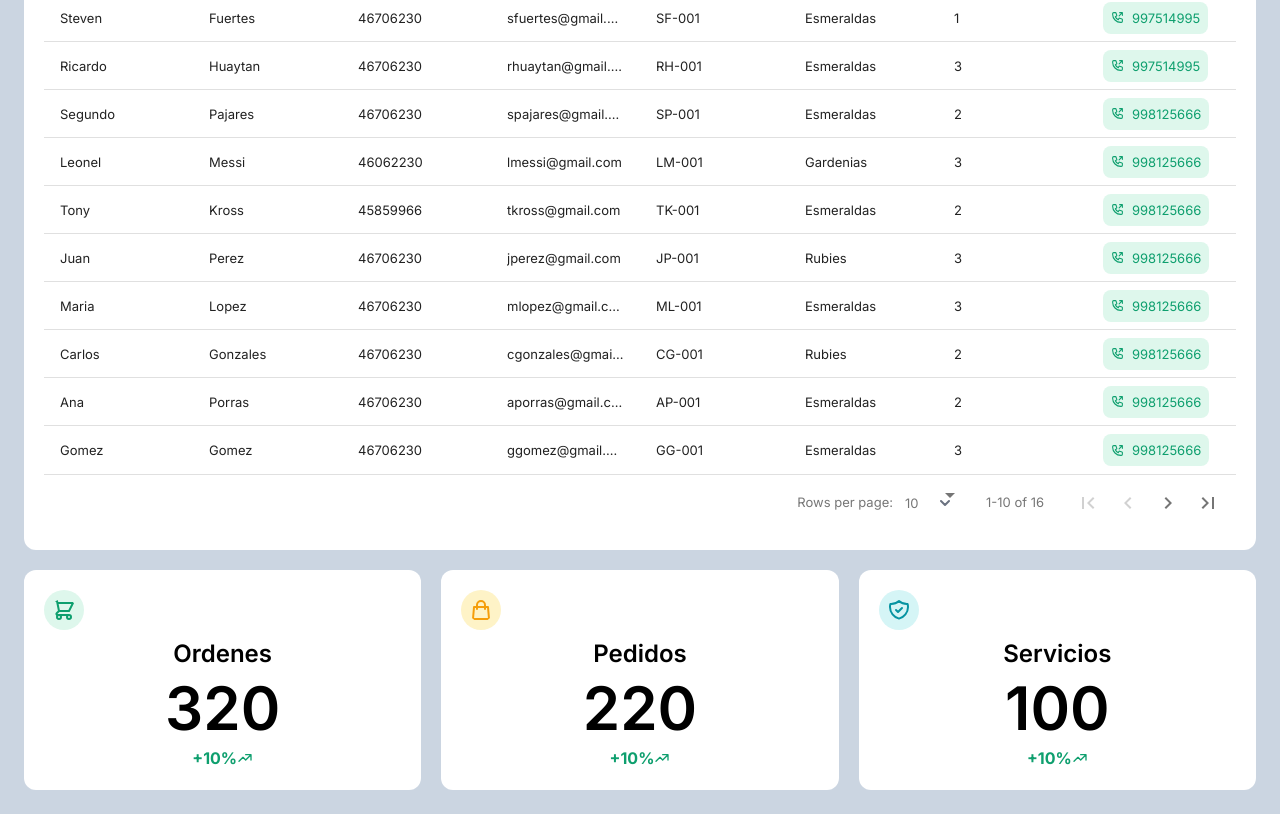
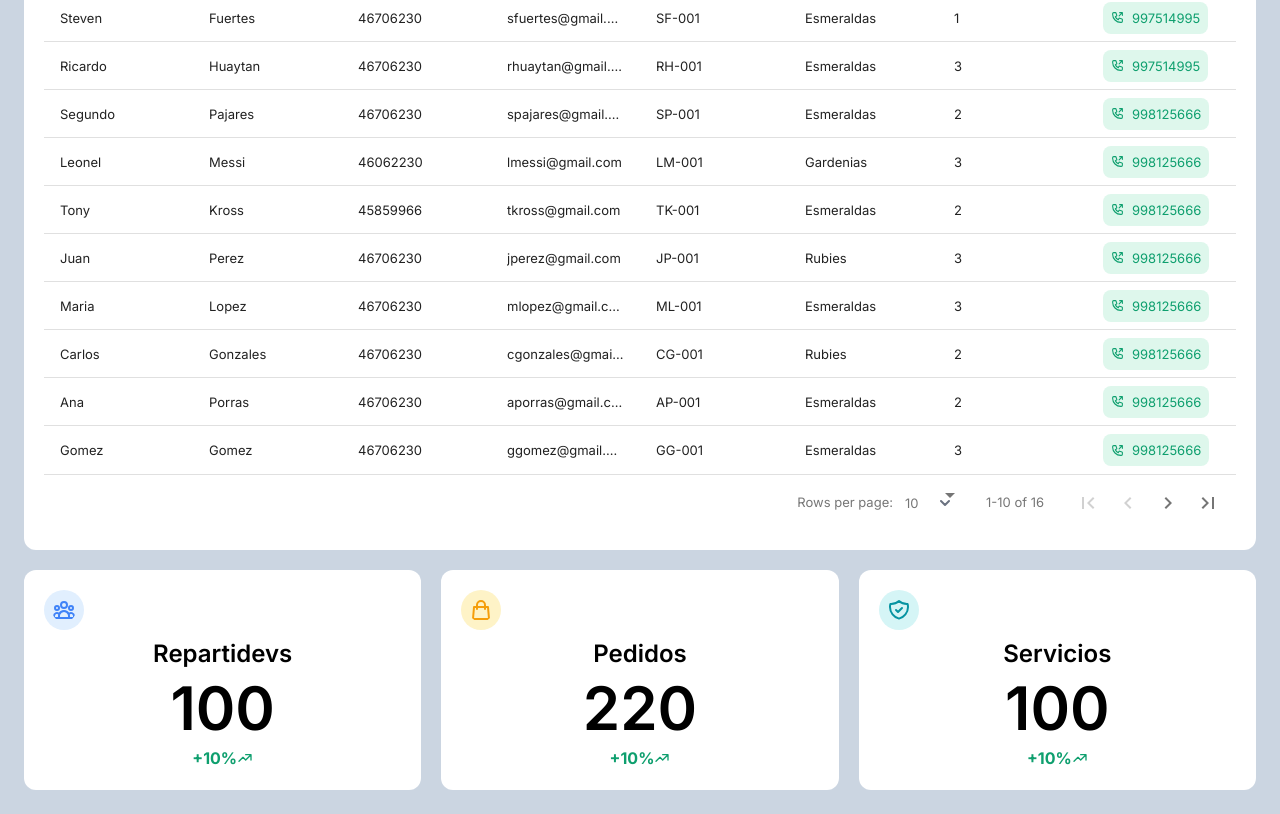
Before and after one commit to SegundoRP/ican_project, a Next.js app in the folder frontend/: page /dashboard/repartidevs in a window 1280 px wide. Shown: the part 350-1164 px from the top of the page. Built offline with nearby package versions, Linux system fonts and the light colour scheme.

Commit message:
feat: :sparkles: Se actualizo una de las cards en la pagina de repartidevs

```diff
--- a/frontend/src/components/dashboard/cards/CardsRepartidevs.jsx
+++ b/frontend/src/components/dashboard/cards/CardsRepartidevs.jsx
@@ -1,5 +1,5 @@
 import {
-    HiOutlineShoppingCart,
+    HiOutlineUserGroup,
     HiOutlineTrendingUp,
     HiOutlineShoppingBag,
     HiOutlineShieldCheck,
@@ -8,13 +8,13 @@ import {
 export default function CardsRepartidevs() {
   return (
     <section className="grid md:grid-cols-3 lg:grid-cols-3 2xl:grid-cols-1 2xl:grid-rows-3 gap-5 text-center">
-      <div className="bg-white rounded-xl p-5 grid gap-2 hover:bg-green-50 hover:transition-all hover:cursor-pointer hover:text-green-500">
-        <HiOutlineShoppingCart
+      <div className="bg-white rounded-xl p-5 grid gap-2 hover:bg-blue-50 hover:transition-all hover:cursor-pointer hover:text-blue-500">
+        <HiOutlineUserGroup
           size={40}
-          className="text-green-500 bg-green-100 rounded-full p-2"
+          className="text-blue-500 bg-blue-100 rounded-full p-2"
         />
-        <h3 className="text-2xl font-semibold">Ordenes</h3>
-        <h3 className="text-6xl 2xl:text-7xl font-semibold">320</h3>
+        <h3 className="text-2xl font-semibold">Repartidevs</h3>
+        <h3 className="text-6xl 2xl:text-7xl font-semibold">100</h3>
         <h3 className="text-green-500 font-bold flex items-center justify-center">
           +10% <HiOutlineTrendingUp />
         </h3>
```
